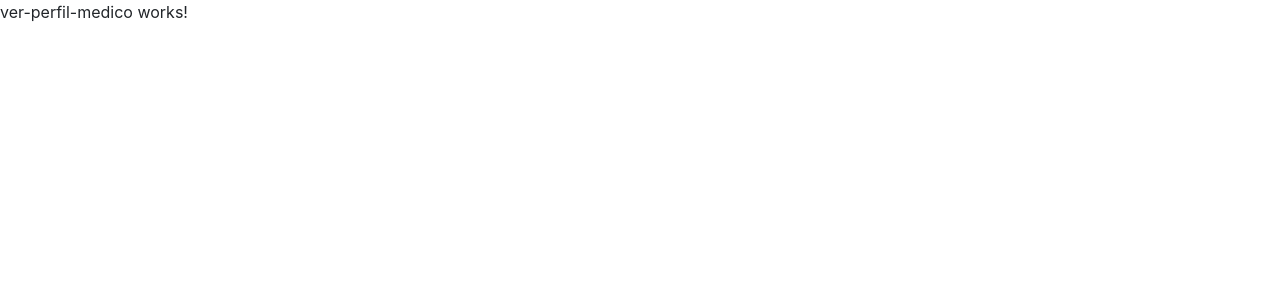
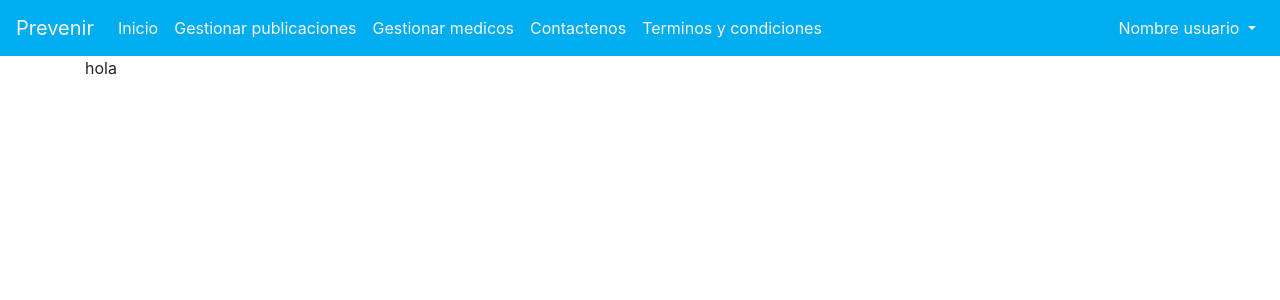
Before and after one commit to juank8911/appWebLanzada, an Angular app: page /vermedico in a window 1280 px wide. Shown: the top 300 px of the page. Built offline with nearby package versions, Linux system fonts and the light colour scheme.

Commit message:
medicos 1

```diff
--- a/src/app/components/ver-perfil-medico/ver-perfil-medico.component.html
+++ b/src/app/components/ver-perfil-medico/ver-perfil-medico.component.html
@@ -1,3 +1,4 @@
-<p>
-  ver-perfil-medico works!
-</p>
+<app-barra-navegacion> </app-barra-navegacion>
+<div class="container">
+  hola
+</div>
```
